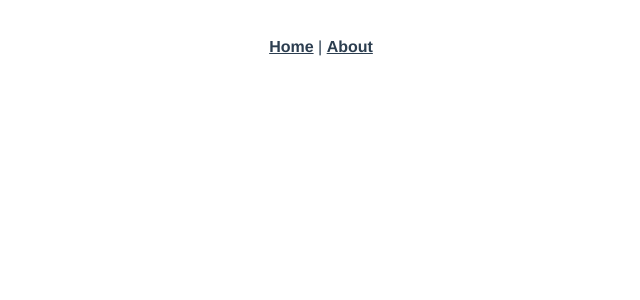
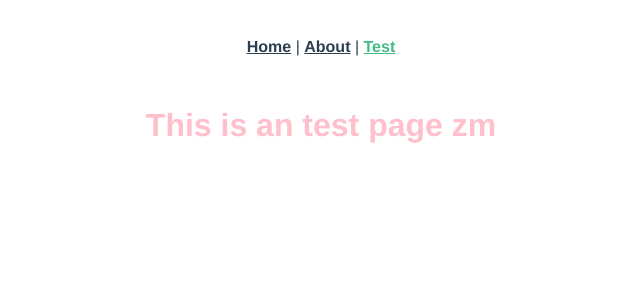
Before and after one commit to ZhangMin1998/datav-screen, a Vue app: page /#/test in a window 1280 px wide. Before the commit this address had no page. Shown: the top 300 px of the page, without its empty margins (319-959 px from the left). Built offline with nearby package versions, Linux system fonts and the light colour scheme.

Commit message:
获取路由

```diff
--- a/src/App.vue
+++ b/src/App.vue
@@ -1,7 +1,8 @@
 <template>
   <nav>
     <router-link to="/">Home</router-link> |
-    <router-link to="/about">About</router-link>
+    <router-link to="/about">About</router-link> |
+    <router-link to="/test">Test</router-link>
   </nav>
   <router-view/>
 </template>
--- a/src/router/index.js
+++ b/src/router/index.js
@@ -14,6 +14,11 @@
     // this generates a separate chunk (about.[hash].js) for this route
     // which is lazy-loaded when the route is visited.
     component: () => import(/* webpackChunkName: "about" */ '../views/AboutView.vue')
+  },
+  {
+    path: '/test',
+    name: 'test',
+    component: () => import(/* webpackChunkName: "test" */ '../views/Test.vue')
   }
 ]
 
--- /dev/null
+++ b/src/views/Test.vue
@@ -0,0 +1,35 @@
+<template>
+  <div class="test">
+    <h1>This is an test page {{ name }}</h1>
+  </div>
+</template>
+
+<script>
+
+export default {
+  name: 't_est',
+  data () {
+    return {
+      name: 'zm'
+    }
+  }
+}
+</script>
+
+<!-- 获取路由
+<script>
+  import { getCurrentInstance } from 'vue'
+
+  export default {
+    setup () {
+      const { ctx } = getCurrentInstance()
+      console.log(ctx.$router.currentRoute.value)
+    }
+  }
+</script> -->
+
+<style lang="scss" scoped>
+.test{
+  color: pink;
+}
+</style>
```
